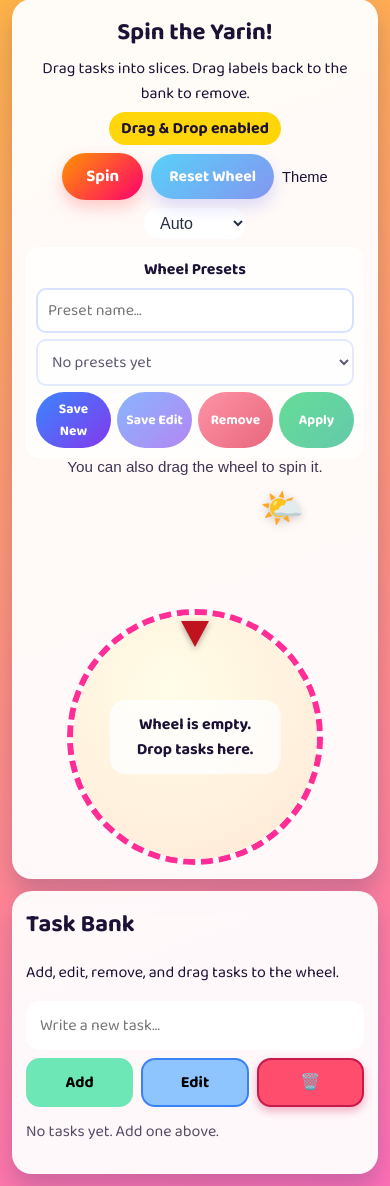
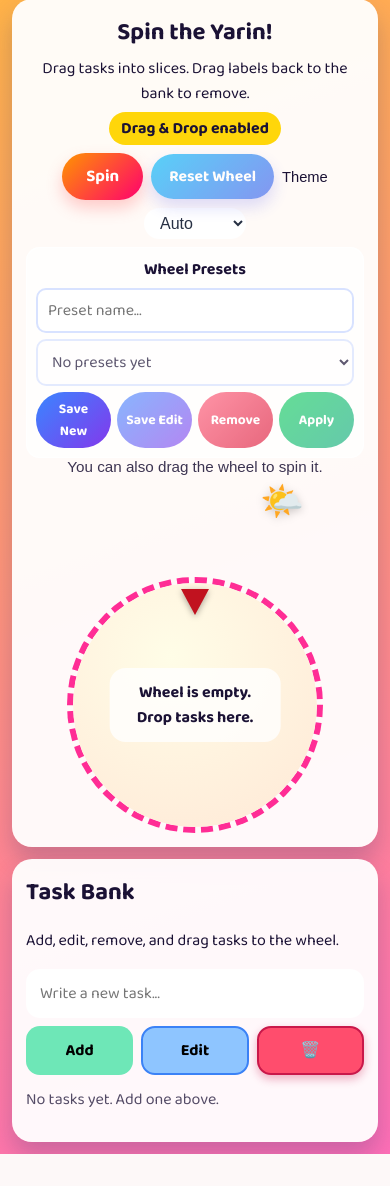
Before and after one commit to Shai2u/spin_the_wheel_game, a Django app: page / in a window 390 px wide. Shown: the part 13-1199 px from the top of the page. After the commit the page ends 1167 px from the top, so only its background shows below. Run offline with Django 4.2, Linux system fonts and the light colour scheme; data comes from the database, SQL or seed files in the repository; data that the repository does not hold is empty.

Commit message:
Refactor Wheelgame styles for improved layout and responsiveness: update app-shell and wheel-area dimensions, adjust placeholder wheel width, and refine sky-deco height for better visual consistency across different screen sizes.

```diff
--- a/static/wheelgame/styles.css
+++ b/static/wheelgame/styles.css
@@ -38,11 +38,13 @@ body.theme-night {
 }
 
 .app-shell {
-  min-height: 100vh;
+  min-height: 100dvh;
+  height: 100dvh;
   display: grid;
   grid-template-columns: minmax(0, 1fr) 300px;
   gap: 12px;
   padding: 12px;
+  overflow: hidden;
 }
 
 .wheel-area,
@@ -59,9 +61,12 @@ body.theme-night {
 
 .wheel-area {
   display: grid;
-  align-content: center;
+  align-content: start;
   justify-items: center;
-  gap: 10px;
+  gap: 8px;
+  min-height: 0;
+  height: 100%;
+  overflow: hidden;
 }
 
 .wheel-headline {
@@ -174,7 +179,7 @@ body.theme-night {
 }
 
 .placeholder-wheel {
-  width: min(70.4vh, calc(100vw - 488px));
+  width: min(calc(100dvh - 420px), calc(100vw - 488px));
   aspect-ratio: 1 / 1;
   border-radius: 50%;
   border: 6px dashed var(--accent);
@@ -188,10 +193,10 @@ body.theme-night {
 .sky-deco {
   width: 100%;
   max-width: min(70.4vh, calc(100vw - 488px));
-  height: 120px;
+  height: 88px;
   position: relative;
   pointer-events: none;
-  margin-bottom: -12px;
+  margin-bottom: -8px;
 }
 
 .sky-object {
@@ -483,10 +488,13 @@ body.theme-night {
 @media (max-width: 1100px) {
   .app-shell {
     grid-template-columns: 1fr;
+    height: auto;
+    min-height: 100dvh;
+    overflow: visible;
   }
 
   .placeholder-wheel {
-    width: min(65.6vw, 65.6vh);
+    width: min(65.6vw, 55dvh);
   }
 
   .sky-deco {
```
